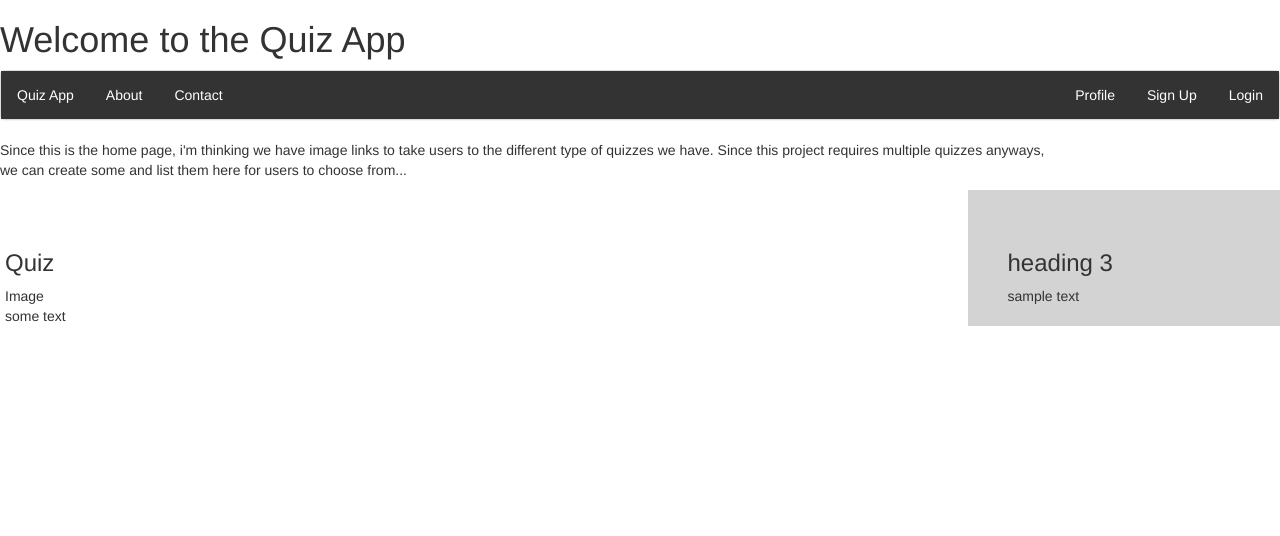
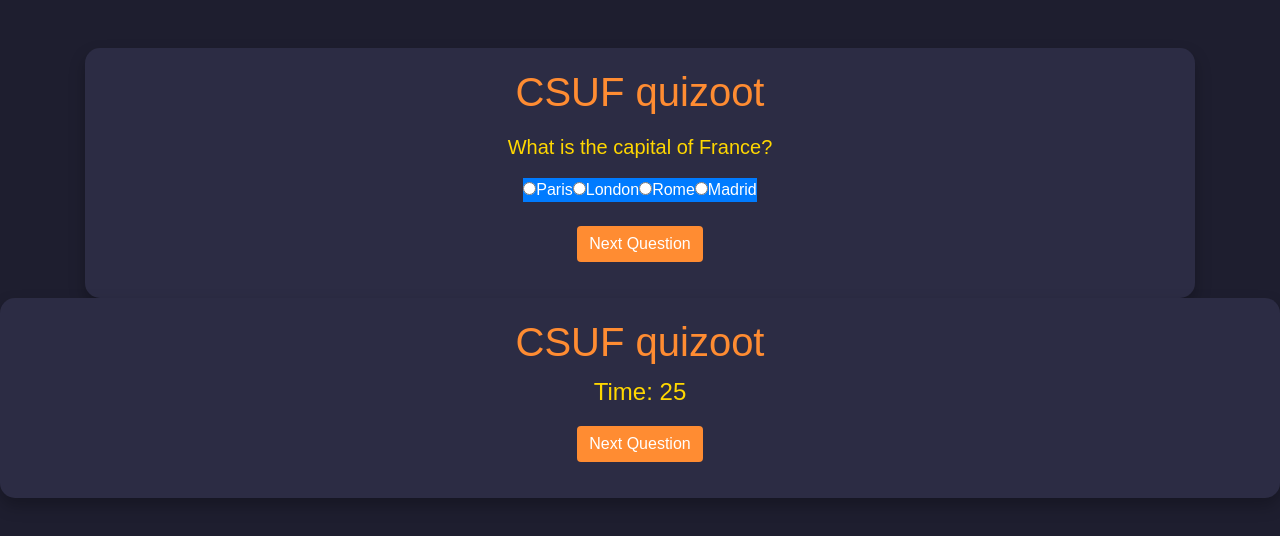
Before and after one commit to MarioCampos555/FrontEndP1, a plain HTML site: page index.html in a window 1280 px wide. Drawn offline with nearby package versions, Linux system fonts and the light colour scheme.

Commit message:
mario branch

```diff
--- a/index.html
+++ b/index.html
@@ -3,59 +3,31 @@
 <head>
     <meta charset="UTF-8">
     <meta name="viewport" content="width=device-width, initial-scale=1.0">
-    <link rel="stylesheet" href="https://cdnjs.cloudflare.com/ajax/libs/twitter-bootstrap/3.3.6/css/bootstrap.min.css">
+    <title>CSUF quizoot</title>
+    <link href="https://stackpath.bootstrapcdn.com/bootstrap/4.3.1/css/bootstrap.min.css" rel="stylesheet">
     <link rel="stylesheet" href="stylesheet/styles.css">
-    <title>Quiz App</title>
 </head>
 <body>
-    <div>
-        <h1>Welcome to the Quiz App</h1>
+
+<div class="container mt-5">
+    <div id="quiz-container" class="text-center">
+        <h1>CSUF quizoot</h1>
+        <div id="question" class="my-3"></div>
+        <div id="choices" class="mb-3"></div>
+        <button class="btn btn-primary" id="next-btn">Next Question</button>
+        <div id="result" class="mt-3"></div>
     </div>
-    <section>
-        <div class="panel panel-default">
-            <ul>
-                <li>
-                    <a href="">Quiz App</a>
-                </li>
-                <li>
-                    <a href="">About</a>
-                </li>
-                <li>
-                    <a href="">Contact</a>
-                </li>
-                <li class="profile">
-                    <a href=""> Login</a>
-                </li>
-                <li class="profile">
-                    <a href="">Sign Up</a>
-                </li>
-                <li class="profile">
-                    <a href="">Profile</a>
-                </li>
-            </ul>
-        </div>
-    </section>
+</div>
+<div id="quiz-container" class="text-center">
+    <h1>CSUF quizoot</h1>
+    <div id="timer">Time: 30</div> <!-- Timer display -->
+    <div id="question" class="my-3"></div>
+    <div id="choices" class="mb-3"></div>
+    <button class="btn btn-primary" id="next-btn">Next Question</button>
+    <div id="result" class="mt-3"></div>
+</div>
 
-    <section>
-        <p>Since this is the home page, i'm thinking we have image links to take users to the different
-            type of quizzes we have. Since this project requires multiple quizzes anyways, <br>
-             we can create some and list them here for users to choose from...
-        </p>
-        <div class="row">
-            <div class="leftcol">
-                <div class="card">
-                    <h3>Quiz</h3>
-                    <div>Image</div>
-                    <p>some text</p>
-              </div>
-            </div>
-            <div class="rightcol">
-                <div class="card">
-                    <h3>heading 3</h3>
-                    <div>sample text</div>
-                </div>
-            </div>
-        </div>
-    </section>
+
+<script src="script.js"></script>
 </body>
 </html>
--- /dev/null
+++ b/script.js
@@ -0,0 +1,80 @@
+const questions = [
+    { question: "What is the capital of France?", choices: ["Paris", "London", "Rome", "Madrid"], answer: "Paris" },
+    { question: "Who painted the Mona Lisa?", choices: ["Vincent Van Gogh", "Pablo Picasso", "Leonardo da Vinci", "Michelangelo"], answer: "Leonardo da Vinci" },
+    { question: "Which planet is known as the Red Planet?", choices: ["Mars", "Jupiter", "Saturn", "Venus"], answer: "Mars" },
+    { question: "What is the largest ocean on Earth?", choices: ["Atlantic Ocean", "Indian Ocean", "Arctic Ocean", "Pacific Ocean"], answer: "Pacific Ocean" },
+    { question: "In what year did the Titanic sink?", choices: ["1912", "1911", "1915", "1905"], answer: "1912" },
+    { question: "Which element is said to keep bones strong?", choices: ["Calcium", "Iron", "Oxygen", "Hydrogen"], answer: "Calcium" },
+    { question: "What is the capital of Australia?", choices: ["Sydney", "Melbourne", "Canberra", "Perth"], answer: "Canberra" },
+    { question: "How many continents are there?", choices: ["5", "6", "7", "8"], answer: "7" },
+    { question: "What is the largest country by area?", choices: ["Russia", "Canada", "China", "United States"], answer: "Russia" },
+    { question: "Who wrote 'Hamlet'?", choices: ["William Shakespeare", "Charles Dickens", "Leo Tolstoy", "Mark Twain"], answer: "William Shakespeare" },
+    { question: "Which is the longest river in the world?", choices: ["Amazon", "Nile", "Yangtze", "Mississippi"], answer: "Nile" }
+];
+
+let currentQuestionIndex = 0;
+let score = 0;
+let timer = 30;
+let timerInterval;
+
+function startTimer() {
+    timer = 30; // Reset timer to 30 seconds for each question
+    document.getElementById('timer').textContent = `Time: ${timer}`;
+    clearInterval(timerInterval); // Clear existing timer
+    timerInterval = setInterval(function() {
+        timer--;
+        document.getElementById('timer').textContent = `Time: ${timer}`;
+        if (timer <= 0) {
+            clearInterval(timerInterval);
+            checkAnswer(); // Automatically move to next question
+        }
+    }, 1000);
+}
+
+function displayQuestion() {
+    if (currentQuestionIndex >= questions.length) {
+        showResults();
+        return;
+    }
+    startTimer();
+    const currentQuestion = questions[currentQuestionIndex];
+    document.getElementById('question').textContent = currentQuestion.question;
+    const choicesContainer = document.getElementById('choices');
+    choicesContainer.innerHTML = '';
+    currentQuestion.choices.forEach(choice => {
+        const label = document.createElement('label');
+        label.textContent = choice;
+        const radio = document.createElement('input');
+        radio.type = 'radio';
+        radio.name = 'choice';
+        radio.value = choice;
+        label.prepend(radio);
+        choicesContainer.appendChild(label);
+    });
+}
+
+function checkAnswer() {
+    clearInterval(timerInterval); // Stop the timer as we're moving to the next question or showing results
+    const selectedChoice = document.querySelector('input[name="choice"]:checked');
+    if (selectedChoice && selectedChoice.value === questions[currentQuestionIndex].answer) {
+        score++;
+    }
+    currentQuestionIndex++;
+    if (currentQuestionIndex < questions.length) {
+        displayQuestion();
+    } else {
+        showResults();
+    }
+}
+
+function showResults() {
+    document.getElementById('quiz-container').innerHTML = `<h2>Your Score: ${score}/${questions.length}</h2> <button id="restart-btn" class="btn btn-primary">Restart Quiz</button>`;
+    document.getElementById('restart-btn').addEventListener('click', () => window.location.reload());
+}
+
+document.getElementById('next-btn').addEventListener('click', function() {
+    checkAnswer(); //
+});
+
+// Start the quiz
+displayQuestion();
--- a/stylesheet/styles.css
+++ b/stylesheet/styles.css
@@ -1,56 +1,50 @@
-
-.navbar {
-    font-size: 20px;
+body, html {
+    font-family: 'Arial', sans-serif;
+    background-color: #1E1E2F; /* Dark background */
+    color: #FFFFFF;
 }
 
-ul {
-    list-style-type: none;
-    margin: 0%;
-    padding: 0%;
-    overflow: hidden;
-    background: #333;
+#quiz-container {
+    background-color: #2C2C44; /* Deep blue background */
+    color: #FFFFFF;
+    border-radius: 15px;
+    box-shadow: 0 8px 16px rgba(0, 0, 0, 0.25);
+    padding: 20px;
 }
 
-li {
-    float: left;
+h1 {
+    color: #FF8C32; /* Vibrant Orange */
 }
 
-li a {
-    display: block;
-    color: white;
-    text-align: center;
-    padding: 14px 16px;
-    text-decoration: none;
+#question {
+    font-size: 1.25rem;
+    margin-bottom: 1.5rem;
+    color: #FFD700; /* Gold for questions */
 }
 
-li a:hover {
-    background-color: #111;
+#choices label {
+    background-color: #007bff; /* Bootstrap primary blue */
+    border-color: #007bff;
+    color: white;
+    transition: transform 0.2s;
 }
 
-.profile {
-    float: right;
+#choices label:hover, #choices label:focus-within {
+    background-color: #0056b3;
+    transform: scale(1.02);
 }
 
-.leftcol {
-    float: left;
-    width: 75%;
+button#next-btn {
+    background-color: #FF8C32; /* Matching vibrant orange */
+    border: none;
 }
 
-.rightcol {
-    float: left;
-    width: 25%;
-    padding-left: 20px;
-    background-color: lightgray;
-
+button#next-btn:hover {
+    background-color: #e76e22; /* Darker shade for hover effect */
 }
 
-.card {
-    padding: 20px;
-    margin-top: 20px;
+#timer {
+    color: #FFD700; /* Gold, to stand out */
+    font-size: 1.5rem;
+    margin-bottom: 1rem;
 }
-
-.row::after {
-    content: '';
-    display: table;
-    clear: both;
-}
```
